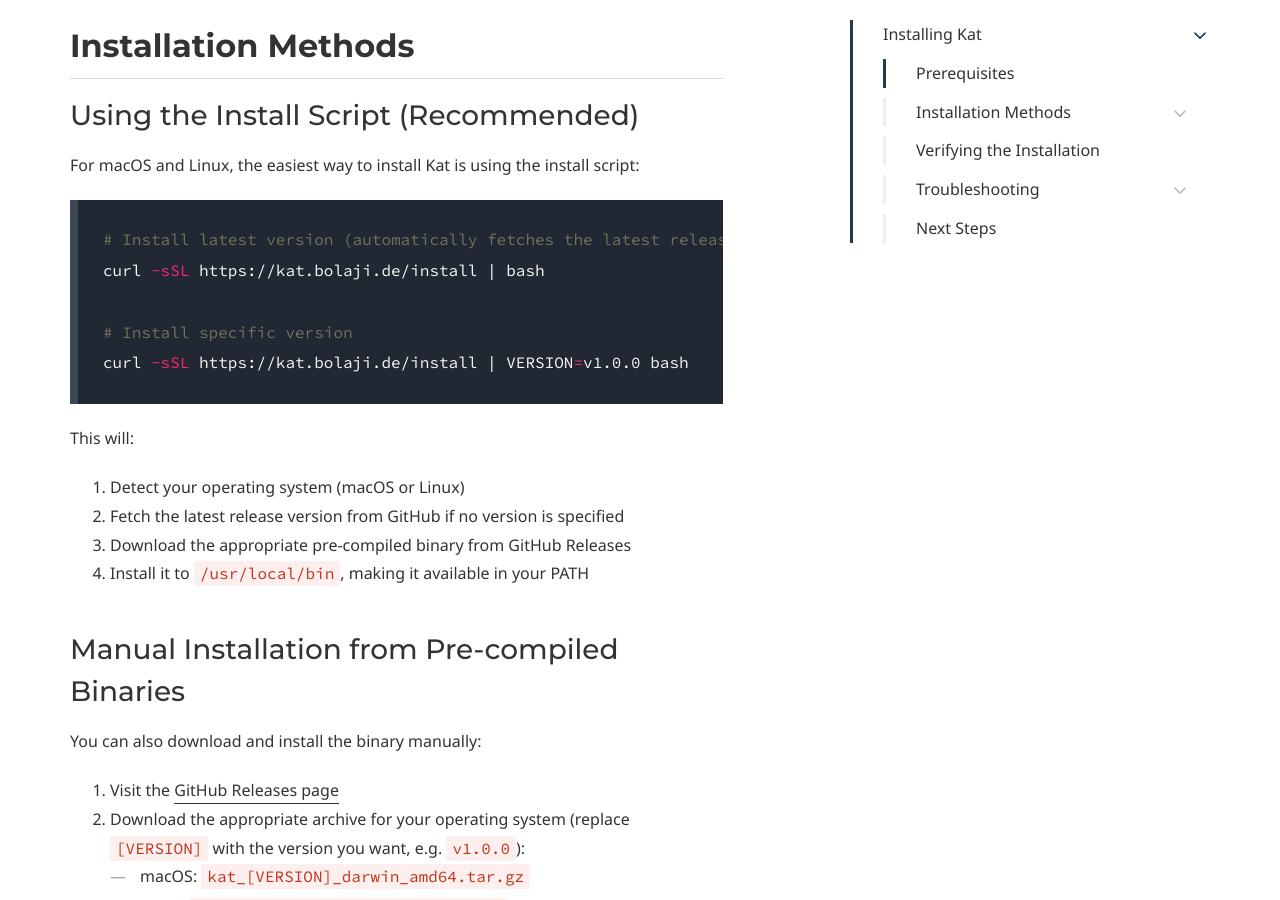
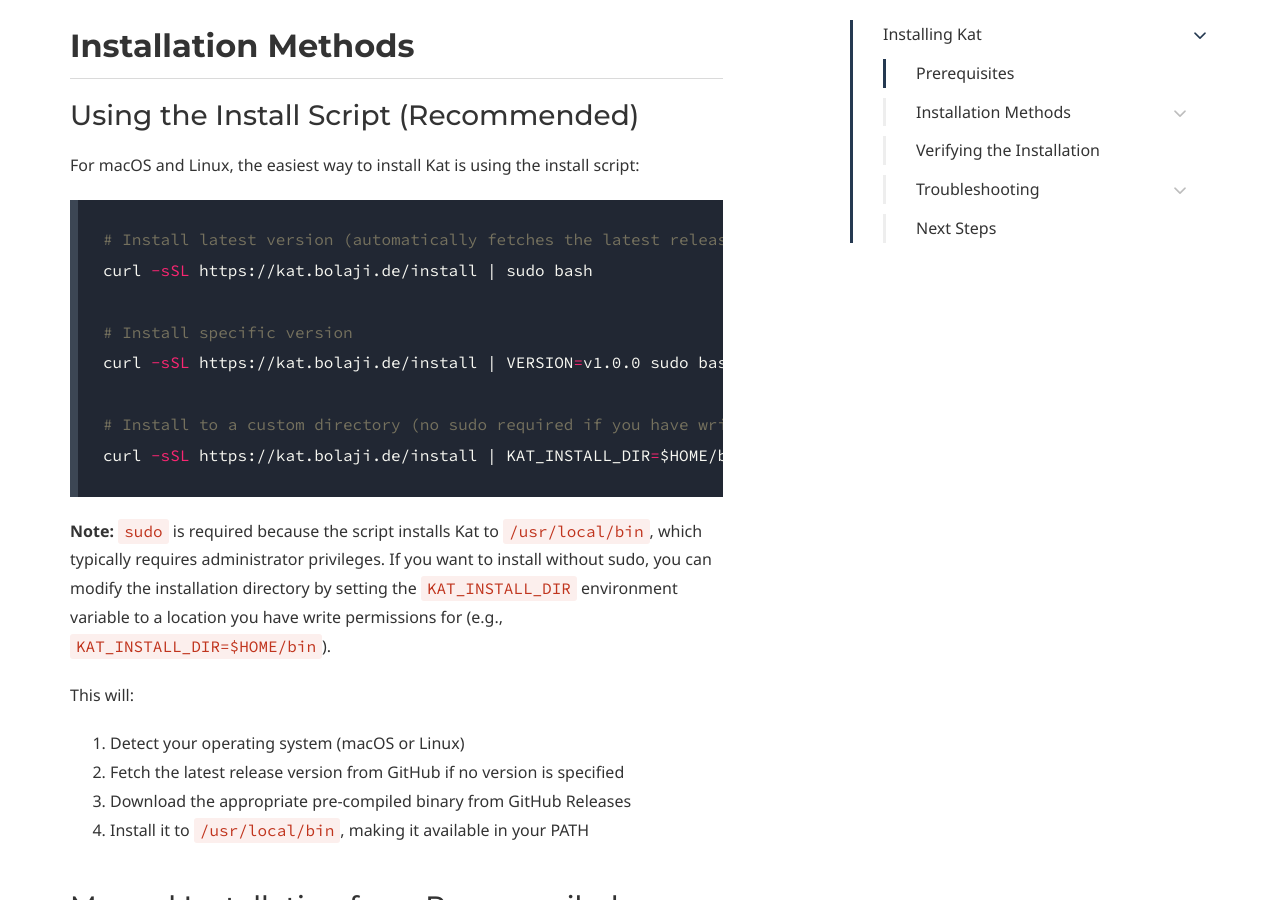
Before and after one commit to BolajiOlajide/kat, a Jekyll site: the page built from doc/installation.md, in a window 1280 px wide and 900 px high, scrolled down 1096 px. Built offline with Jekyll 4.4.1, drawn with Linux system fonts in a browser that asks for light colours; some web fonts are replaced.

Commit message:
allow KAT_INSTALL_DIR to be overridable

````diff
--- a/doc/installation.md
+++ b/doc/installation.md
@@ -32,11 +32,16 @@
 
 ```bash
 # Install latest version (automatically fetches the latest release)
-curl -sSL https://kat.bolaji.de/install | bash
+curl -sSL https://kat.bolaji.de/install | sudo bash
 
 # Install specific version
-curl -sSL https://kat.bolaji.de/install | VERSION=v1.0.0 bash
+curl -sSL https://kat.bolaji.de/install | VERSION=v1.0.0 sudo bash
+
+# Install to a custom directory (no sudo required if you have write permissions)
+curl -sSL https://kat.bolaji.de/install | KAT_INSTALL_DIR=$HOME/bin bash
 ```
+
+> **Note:** `sudo` is required because the script installs Kat to `/usr/local/bin`, which typically requires administrator privileges. If you want to install without sudo, you can modify the installation directory by setting the `KAT_INSTALL_DIR` environment variable to a location you have write permissions for (e.g., `KAT_INSTALL_DIR=$HOME/bin`).
 
 This will:
 1. Detect your operating system (macOS or Linux)
````
Also changed, not shown: 1 other file.
